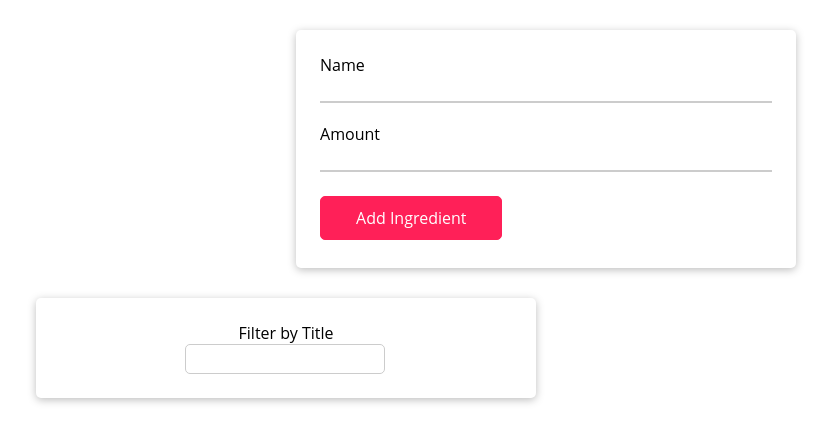
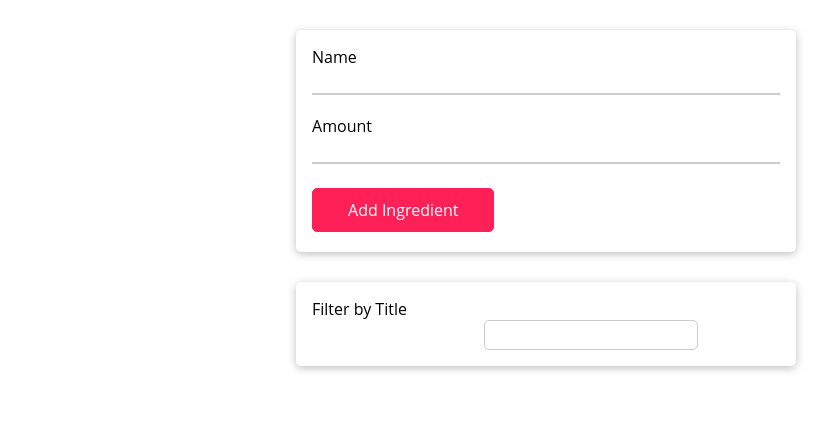
Before and after one commit to Sepinood-Karimi/ingeredients, a React (Create React App) app: page / in a window 1280 px wide. Shown: the top 442 px of the page, without its empty margins (94-925 px from the left). Built offline with nearby package versions, Linux system fonts and the light colour scheme.

Commit message:
fix search and card styling

```diff
--- a/src/App.js
+++ b/src/App.js
@@ -1,10 +1,12 @@
 import './App.css';
 import Ingredients from "./components/ingeredients/Ingredients";
+import Search from "./components/ingeredients/Search";
 
 function App() {
     return (
         <>
-          <Ingredients/>
+            <Ingredients/>
+            <Search/>
         </>
     );
 }
--- a/src/components/UI/Card.module.css
+++ b/src/components/UI/Card.module.css
@@ -1,5 +1,5 @@
 .card {
     border-radius: 5px;
     box-shadow: 0 2px 8px rgba(0, 0, 0, 0.26);
-    padding: 1.5rem;
+    padding: 1rem;
 }
--- a/src/components/ingeredients/Ingredients.js
+++ b/src/components/ingeredients/Ingredients.js
@@ -1,13 +1,9 @@
 import IngredientsForm from "./IngredientsForm";
-import Search from "./Search";
 
 const Ingredients = () => {
     return(
         <div>
             <IngredientsForm/>
-            <section>
-                <Search/>
-            </section>
         </div>
     );
 };
--- a/src/components/ingeredients/Search.module.css
+++ b/src/components/ingeredients/Search.module.css
@@ -1,21 +1,13 @@
 .search{
     width: 500px;
-    margin-top: 30px;
-    margin-left: 130px;
+    margin: auto;
 }
-
-.search-input label,.search-input input{
-    display: block;
-    text-align: center;
-}
-
 .search-input input{
     font: inherit;
-    margin-left: 125px;
     border-radius: 5px;
     border: 1px solid #ccc;
     height: 30px;
-    width: 200px;
+    margin-left: 172px;
 }
 
 .search-input input:focus{
```
